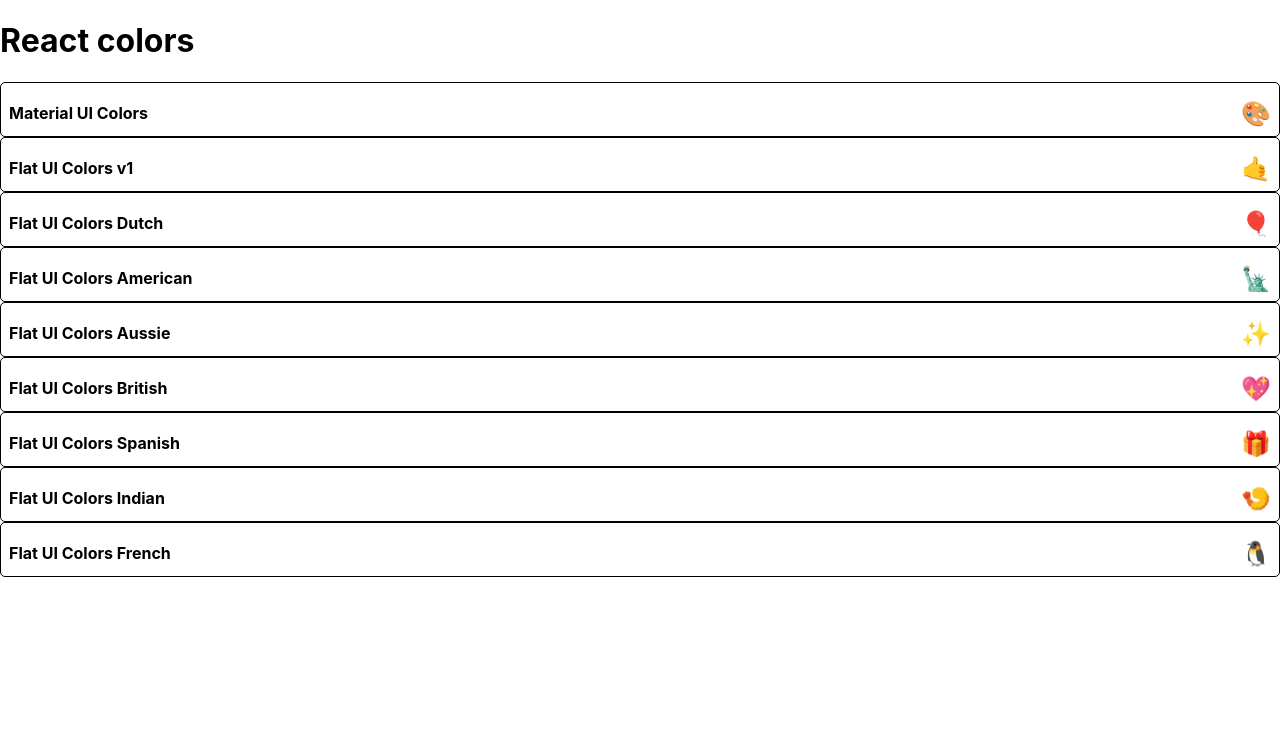
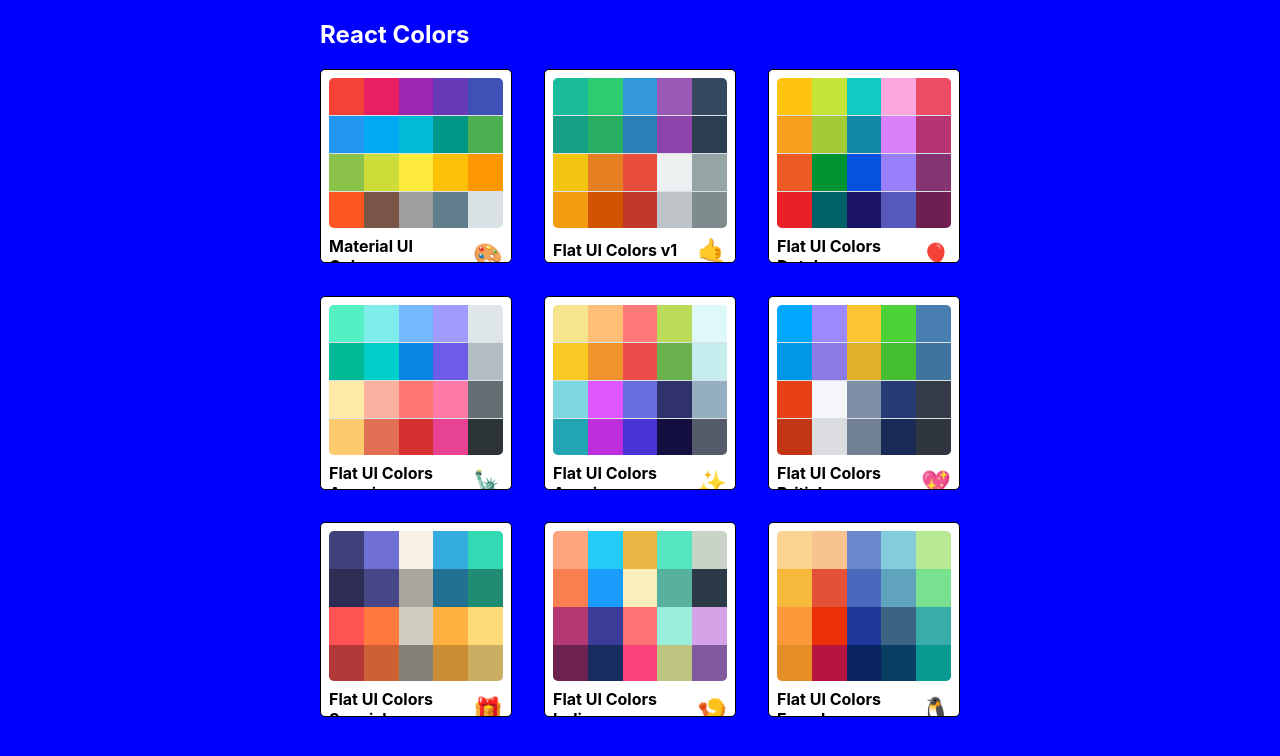
Before and after one commit to Ollie-lee/colorPalette, a React (Create React App) app in the folder colors-app/: page / in a window 1280 px wide. Shown: the top 756 px of the page. Built offline with nearby package versions, Linux system fonts and the light colour scheme; the HTML template or start-up script is replaced by a standard one.

Commit message:
finish mini palette

```diff
--- a/colors-app/src/Minipalette.js
+++ b/colors-app/src/Minipalette.js
@@ -14,7 +14,11 @@
     border: '1px solid black',
   },
   colors: {
-    backgroundColor: 'grey',
+    backgroundColor: '#dae1e4',
+    height:'150px',
+    width:'100%',
+    borderRadius:'5px',
+    overflow: 'hidden'
   },
   title: {
     display: 'flex',
@@ -29,6 +33,14 @@
   emoji: {
     marginLeft: '0.5rem',
     fontSize: '1.5rem'
+  },
+  miniColor: {
+    height: '25%',
+    width: '20%',
+    display: 'inline-block',
+    margin: '0 auto',
+    position: 'relative',
+    marginBottom: '-3.5px'
   }
 
 
@@ -36,10 +48,19 @@
 
 
 function Minipalette(props) {
-  const { classes, paletteName, emoji } = props
+  const { classes, paletteName, emoji, colors } = props
+  const miniColorBoxes = colors.map((color) => {
+    return <div className={classes.miniColor}
+      style={{ backgroundColor: color.color }}
+      key={color.name}
+    ></div>
+  })
+
   return (
     <div className={classes.root}>
       <div className={classes.colors}>
+        {/* mini color boxes */}
+        {miniColorBoxes}
       </div>
       <h5 className={classes.title}>{paletteName} <span className={classes.emoji}>{emoji}</span></h5>
 
--- a/colors-app/src/PaletteList.js
+++ b/colors-app/src/PaletteList.js
@@ -1,21 +1,63 @@
 import React, { Component } from 'react'
 import { Link } from 'react-router-dom'
 import Minipalette from './Minipalette'
+import { withStyles } from '@material-ui/core/styles';
+import Palette from './Palette';
 
-export default class PaletteList extends Component {
+const styles = {
+  root: {
+    backgroundColor: "blue",
+    height: '100vh',
+    display: 'flex',
+    alignItems: 'flex-start',
+    justifyContent: 'center',
+  },
+  container: {
+    width: '50%',
+    display: 'flex',
+    alignItems: 'flex-start',
+    flexDirection: 'column',
+    flexWrap: 'wrap',
+
+  },
+  nav: {
+    display: 'flex',
+    width: '100%',
+    justifyContent: 'space-between',
+    color:'white'
+  },
+  palettes: {
+    boxSizing: 'border-box',
+    width: '100%',
+    display: 'grid',
+    gridTemplateColumns: 'repeat(3,30%)',
+    gridGap: '5%'
+  }
+}
+
+class PaletteList extends Component {
   render() {
-    const { palettes } = this.props;
+    const { palettes, classes } = this.props;
 
     return (
-      <div>
-        <h1>React colors</h1>
-        {palettes.map(palette =>
-          // <p>
-          //   {/* <Link to={`/palette/${palette.id}`}><Minipalette /></Link> */}
-          // </p>
-          <Minipalette {...palette} />
-        )}
+      <div className={classes.root}>
+        <div className={classes.container}>
+
+          <nav className={classes.nav}>
+            {/* header */}
+            <h1>React Colors</h1>
+          </nav>
+          <div className={classes.palettes}>
+            {/* bunch of palettes */}
+            {palettes.map(palette =>
+              <Minipalette {...palette} />
+            )}
+          </div>
+        </div>
+
       </div>
     )
   }
 }
+
+export default withStyles(styles)(PaletteList)
```
